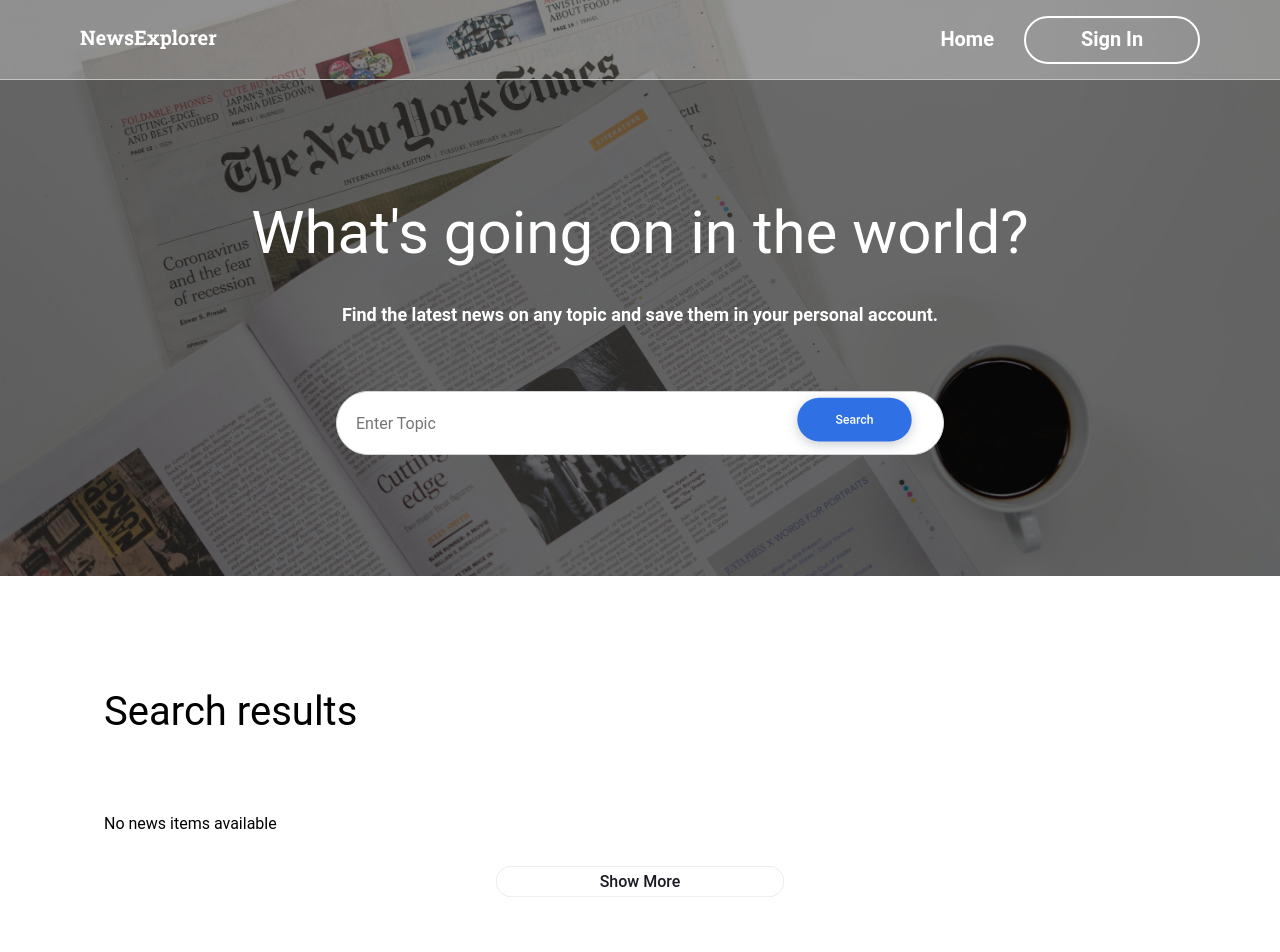
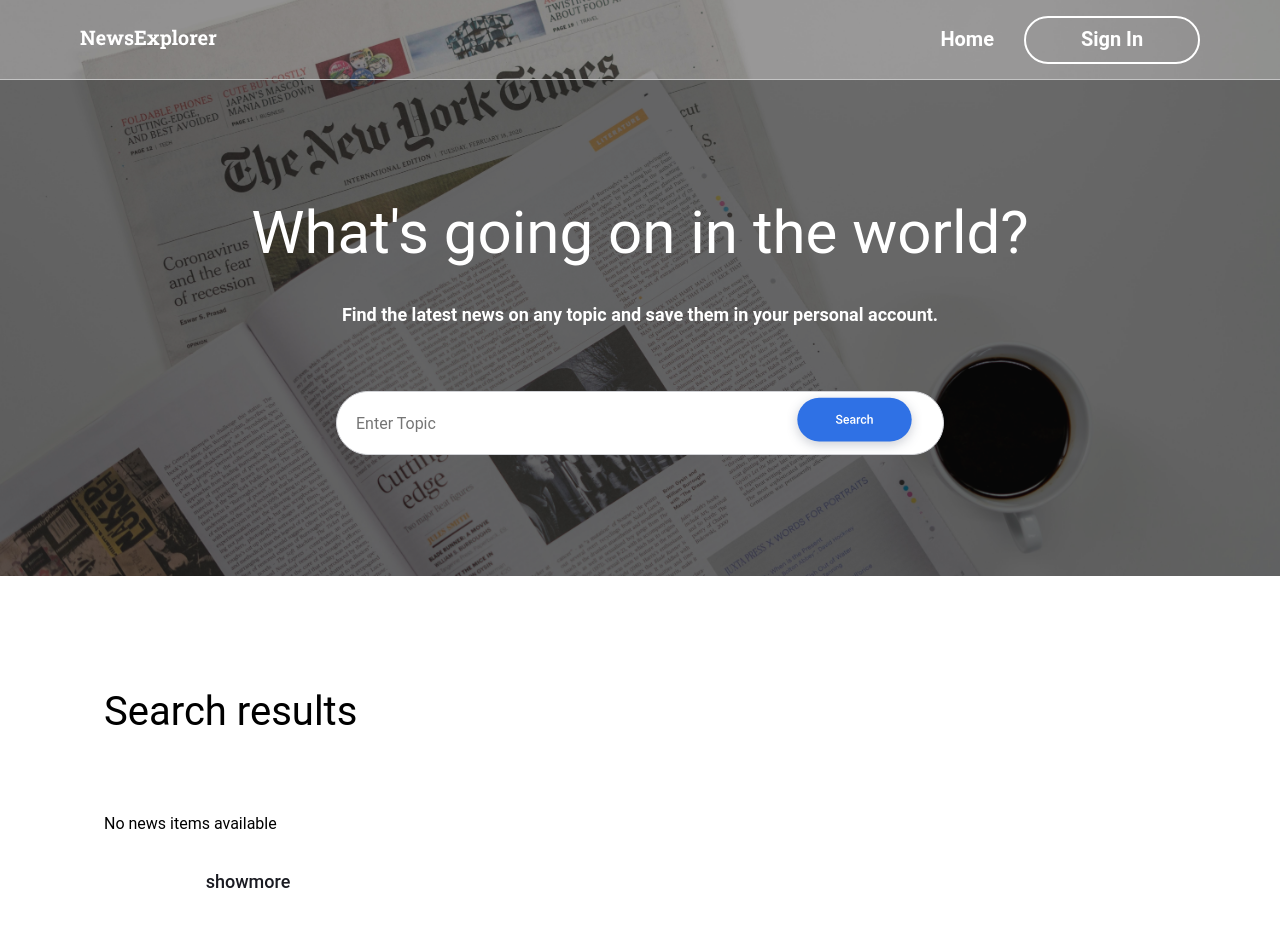
Before and after one commit to sun4205/NewsExplorer, a React (Vite) app: page / in a window 1280 px wide. Shown: the top 952 px of the page. Built offline with nearby package versions, Linux system fonts and the light colour scheme.

Commit message:
update showmore

```diff
--- a/src/components/ShowMore/ShowMore.css
+++ b/src/components/ShowMore/ShowMore.css
@@ -1,27 +1,28 @@
 .showmore__container {
   display: flex;
-  position: relative;
   justify-content: center;
   align-items: center;
+  width: 100%;
 }
 
 .showmore__btn {
-  position: relative;
+  background-image: url("../../images/showmore.svg");
+  display: flex;
+  justify-content: center;
+  align-items: center;
   border: none;
   background: none;
   width: 288px;
   height: 64px;
   cursor: pointer;
-  color: #e8e8e8;
+  color: #1a1b22;
   padding: 0;
   display: block;
-}
-
-.showmore__text {
-  position: absolute;
+  font-size: 18px;
+  background-color: white;
+  border-radius: 50px;
   font-weight: 500;
-  size: 18px;
   line-height: 24px;
   letter-spacing: 0;
-  color: #1a1b22;
+
 }
--- a/src/components/ShowMore/ShowMore.jsx
+++ b/src/components/ShowMore/ShowMore.jsx
@@ -1,13 +1,12 @@
-import './ShowMore.css';
-import showmorebtn from '../../images/Rectangle.svg';
+import "./ShowMore.css";
 
-function ShowMore(){
-    return(
-        <div className='showmore__container'>
-            <img src={showmorebtn} className='showmore__btn' alt="showmore"></img>
-            <span className='showmore__text'>Show More</span>
-        </div>
-    )
+
+function ShowMore({onClick}) {
+  return (
+  <div className="showmore_container">
+  <button className="showmore__btn" onClick={onClick}>showmore</button>
+  </div>
+  )
 }
 
 export default ShowMore;
```
